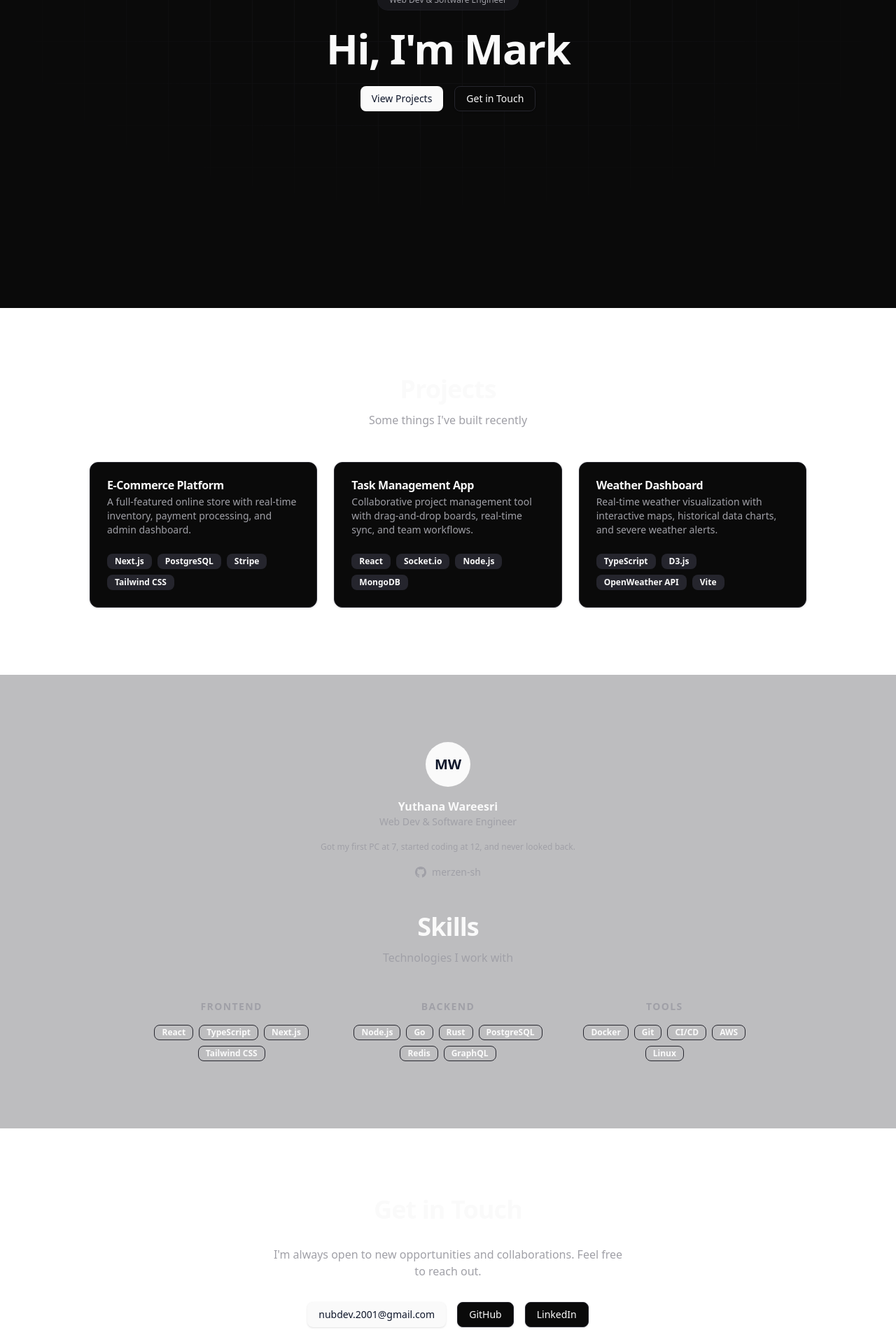
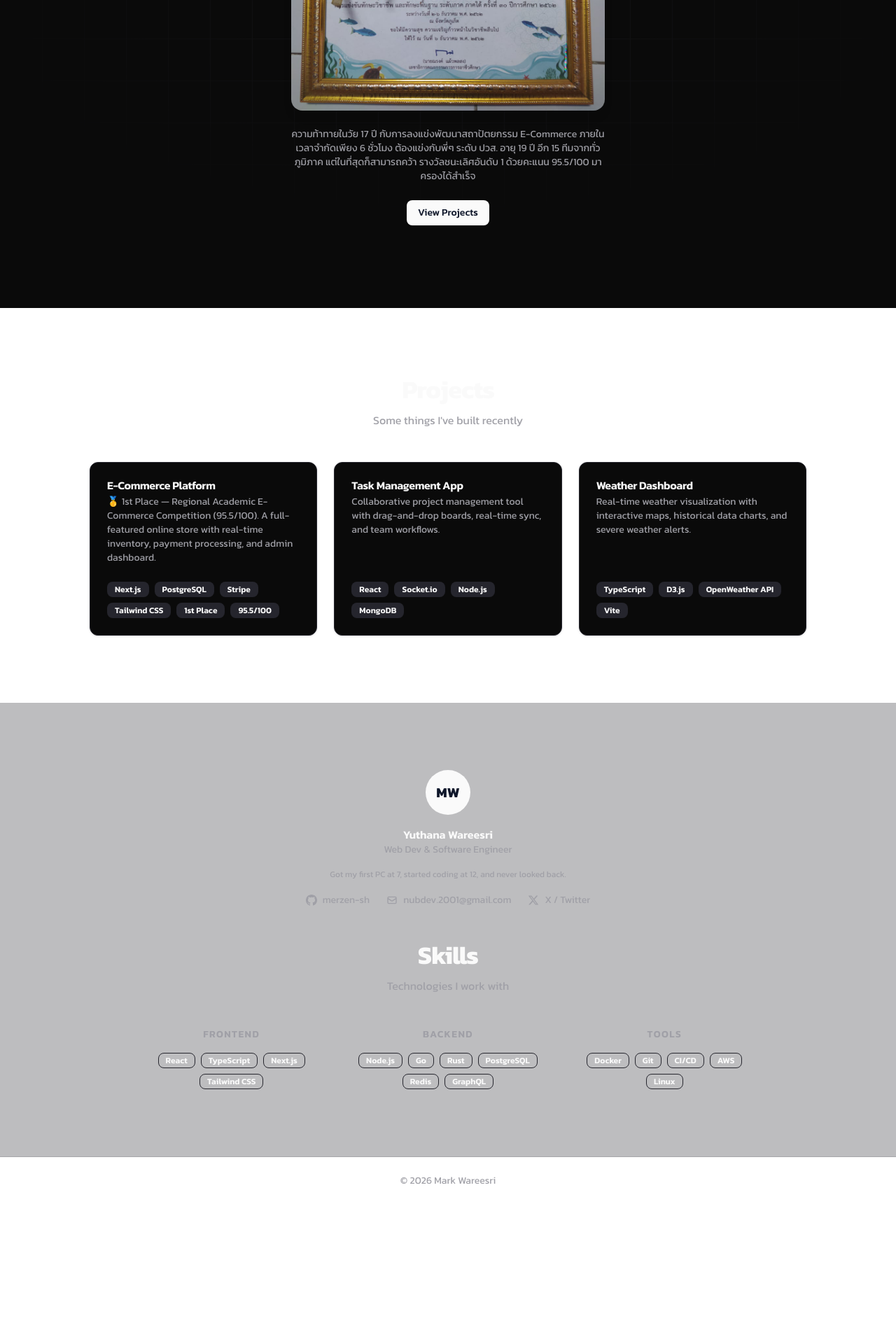
Before and after one commit to merzen-sh/portfolio, a React (Vite) app in the folder apps/web/: page / in a window 1280 px wide. Shown: the part 360-2280 px from the top of the page at 70% size. After the commit the page ends 2081 px from the top, so only its background shows below. Built offline with nearby package versions, Linux system fonts and the light colour scheme.

Commit message:
add award image, Thai content, Kanit font, and restructure hero section

```diff
--- a/apps/web/index.html
+++ b/apps/web/index.html
@@ -1,9 +1,12 @@
 <!doctype html>
-<html lang="en" class="dark">
+<html lang="th" class="dark">
   <head>
     <meta charset="UTF-8" />
     <link rel="icon" type="image/svg+xml" href="%BASE_URL%favicon.svg" />
     <meta name="viewport" content="width=device-width, initial-scale=1.0" />
+    <link rel="preconnect" href="https://fonts.googleapis.com" />
+    <link rel="preconnect" href="https://fonts.gstatic.com" crossorigin />
+    <link href="https://fonts.googleapis.com/css2?family=Kanit:wght@300;400;500;600;700&display=swap" rel="stylesheet" />
     <title>Mark | Web Dev &amp; Software Engineer</title>
   </head>
   <body>
--- a/apps/web/src/App.tsx
+++ b/apps/web/src/App.tsx
@@ -2,7 +2,6 @@ import { Navbar, Footer } from "@portfolio/ui";
 import { HeroSection } from "./sections/hero";
 import { ProjectsSection } from "./sections/projects";
 import { SkillsSection } from "./sections/skills";
-import { ContactSection } from "./sections/contact";
 
 function App() {
   return (
@@ -12,7 +11,6 @@ function App() {
         <HeroSection />
         <ProjectsSection />
         <SkillsSection />
-        <ContactSection />
       </main>
       <Footer />
     </div>
--- a/apps/web/src/sections/contact.tsx
+++ /dev/null
@@ -1,34 +0,0 @@
-export function ContactSection() {
-  return (
-    <section id="contact" className="flex flex-col items-center gap-8 px-6 py-24 text-center">
-      <h2 className="text-3xl font-bold tracking-tight text-foreground sm:text-4xl">
-        Get in Touch
-      </h2>
-      <p className="max-w-lg text-muted-foreground">
-        I'm always open to new opportunities and collaborations. Feel free to reach out.
-      </p>
-      <div className="flex flex-wrap justify-center gap-4">
-        <a
-          href="mailto:nubdev.2001@gmail.com"
-          className="inline-flex h-9 items-center justify-center rounded-md bg-primary px-4 py-2 text-sm font-medium text-primary-foreground shadow transition-colors hover:bg-primary/90"
-        >
-          nubdev.2001@gmail.com
-        </a>
-        <a
-          href="https://github.com/merzen-sh"
-          target="_blank"
-          rel="noopener noreferrer"
-          className="inline-flex h-9 items-center justify-center rounded-md border border-input bg-background px-4 py-2 text-sm font-medium text-foreground shadow-sm transition-colors hover:bg-accent hover:text-accent-foreground"
-        >
-          GitHub
-        </a>
-        <a
-          href="#"
-          className="inline-flex h-9 items-center justify-center rounded-md border border-input bg-background px-4 py-2 text-sm font-medium text-foreground shadow-sm transition-colors hover:bg-accent hover:text-accent-foreground"
-        >
-          LinkedIn
-        </a>
-      </div>
-    </section>
-  );
-}
--- a/apps/web/src/sections/hero.tsx
+++ b/apps/web/src/sections/hero.tsx
@@ -4,12 +4,18 @@ export function HeroSection() {
       id="hero"
       className="flex min-h-[calc(100vh-4rem)] flex-col items-center justify-center gap-6 px-6 text-center"
     >
-      <span className="rounded-full border border-border/40 bg-muted/50 px-4 py-1.5 text-xs font-medium text-muted-foreground">
-        Web Dev &amp; Software Engineer
-      </span>
-      <h1 className="max-w-3xl text-4xl font-bold tracking-tight text-foreground sm:text-5xl md:text-6xl">
-        Hi, I'm <span className="text-primary">Mark</span>
-      </h1>
+      <img
+        src={`${import.meta.env.BASE_URL}ecommerce-award.jpg`}
+        alt="E-Commerce Competition 1st Place"
+        className="w-full max-w-md rounded-2xl object-cover shadow-lg"
+      />
+
+      <p className="max-w-md text-sm text-muted-foreground">
+        ความท้าทายในวัย 17 ปี กับการลงแข่งพัฒนาสถาปัตยกรรม E-Commerce
+        ภายในเวลาจำกัดเพียง 6 ชั่วโมง ต้องแข่งกับพี่ๆ ระดับ ปวส. อายุ 19 ปี อีก
+        15 ทีมจากทั่วภูมิภาค แต่ในที่สุดก็สามารถคว้า รางวัลชนะเลิศอันดับ 1
+        ด้วยคะแนน 95.5/100 มาครองได้สำเร็จ
+      </p>
       <div className="flex gap-4">
         <a
           href="#projects"
@@ -17,12 +23,6 @@ export function HeroSection() {
         >
           View Projects
         </a>
-        <a
-          href="#contact"
-          className="inline-flex h-9 items-center justify-center rounded-md border border-input bg-background px-4 py-2 text-sm font-medium text-foreground shadow-sm transition-colors hover:bg-accent hover:text-accent-foreground"
-        >
-          Get in Touch
-        </a>
       </div>
     </section>
   );
--- a/apps/web/src/sections/projects.tsx
+++ b/apps/web/src/sections/projects.tsx
@@ -11,8 +11,8 @@ const projects = [
   {
     title: "E-Commerce Platform",
     description:
-      "A full-featured online store with real-time inventory, payment processing, and admin dashboard.",
-    tags: ["Next.js", "PostgreSQL", "Stripe", "Tailwind CSS"],
+      "🥇 1st Place — Regional Academic E-Commerce Competition (95.5/100). A full-featured online store with real-time inventory, payment processing, and admin dashboard.",
+    tags: ["Next.js", "PostgreSQL", "Stripe", "Tailwind CSS", "1st Place", "95.5/100"],
   },
   {
     title: "Task Management App",
--- a/apps/web/src/sections/skills.tsx
+++ b/apps/web/src/sections/skills.tsx
@@ -34,6 +34,7 @@ export function SkillsSection() {
         <p className="max-w-md text-center text-xs text-muted-foreground leading-relaxed">
           Got my first PC at 7, started coding at 12, and never looked back.
         </p>
+        <div className="flex flex-wrap justify-center gap-x-6 gap-y-2">
           <a
             href="https://github.com/merzen-sh"
             target="_blank"
@@ -45,6 +46,27 @@ export function SkillsSection() {
             </svg>
             merzen-sh
           </a>
+          <a
+            href="mailto:nubdev.2001@gmail.com"
+            className="inline-flex items-center gap-2 text-sm text-muted-foreground transition-colors hover:text-foreground"
+          >
+            <svg className="h-4 w-4" fill="none" stroke="currentColor" viewBox="0 0 24 24" strokeWidth={2}>
+              <path d="M3 8l7.89 5.26a2 2 0 002.22 0L21 8M5 19h14a2 2 0 002-2V7a2 2 0 00-2-2H5a2 2 0 00-2 2v10a2 2 0 002 2z" />
+            </svg>
+            nubdev.2001@gmail.com
+          </a>
+          <a
+            href="https://x.com/NUBDEV4"
+            target="_blank"
+            rel="noopener noreferrer"
+            className="inline-flex items-center gap-2 text-sm text-muted-foreground transition-colors hover:text-foreground"
+          >
+            <svg className="h-4 w-4" fill="currentColor" viewBox="0 0 24 24">
+              <path d="M18.244 2.25h3.308l-7.227 8.26 8.502 11.24H16.17l-5.214-6.817L4.99 21.75H1.68l7.73-8.835L1.254 2.25H8.08l4.713 6.231zm-1.161 17.52h1.833L7.084 4.126H5.117z" />
+            </svg>
+            X / Twitter
+          </a>
+        </div>
       </div>
 
       <div className="text-center">
--- a/packages/ui/src/globals.css
+++ b/packages/ui/src/globals.css
@@ -3,6 +3,7 @@
 @source "../";
 
 @theme {
+  --font-sans: "Kanit", sans-serif;
   --color-border: var(--border);
   --color-input: var(--input);
   --color-ring: var(--ring);
```
Also changed, not shown: apps/web/public/ecommerce-award.jpg (added). Lines whose indentation alone changed are shown as unchanged.
